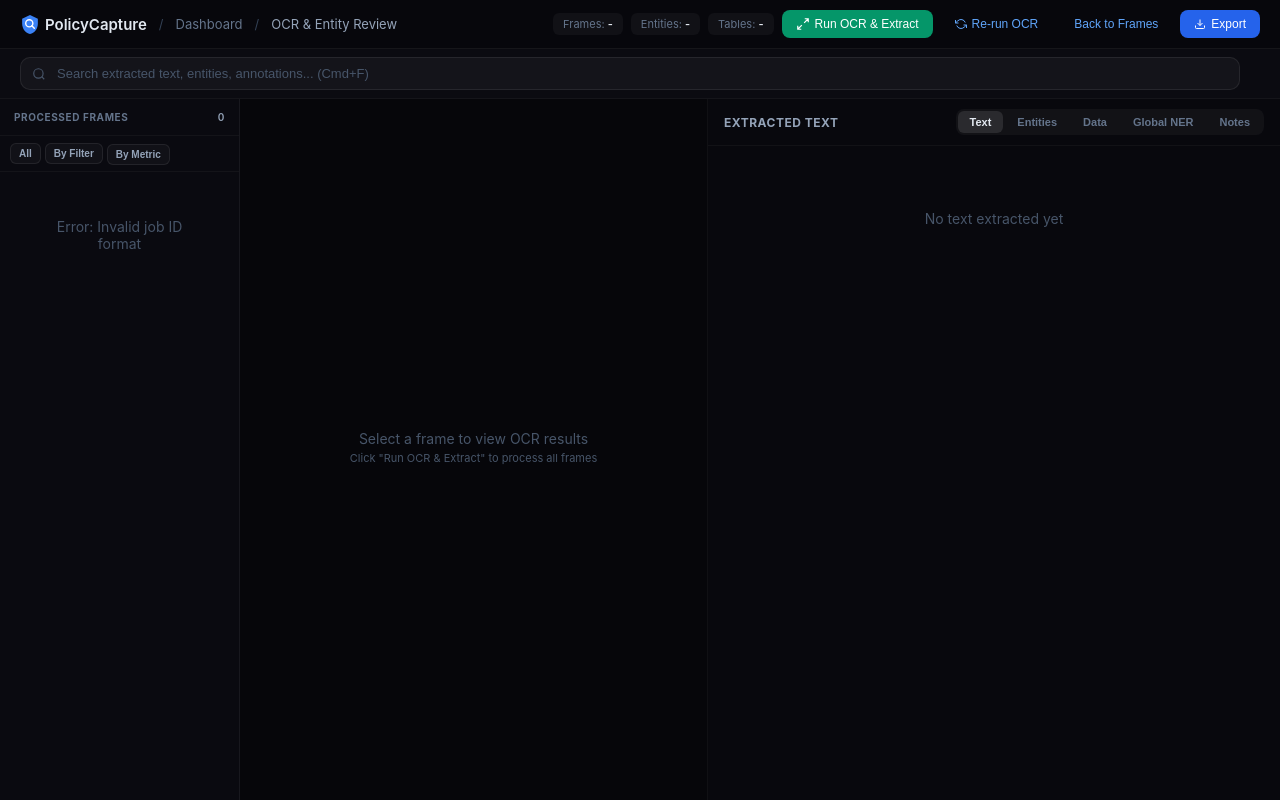
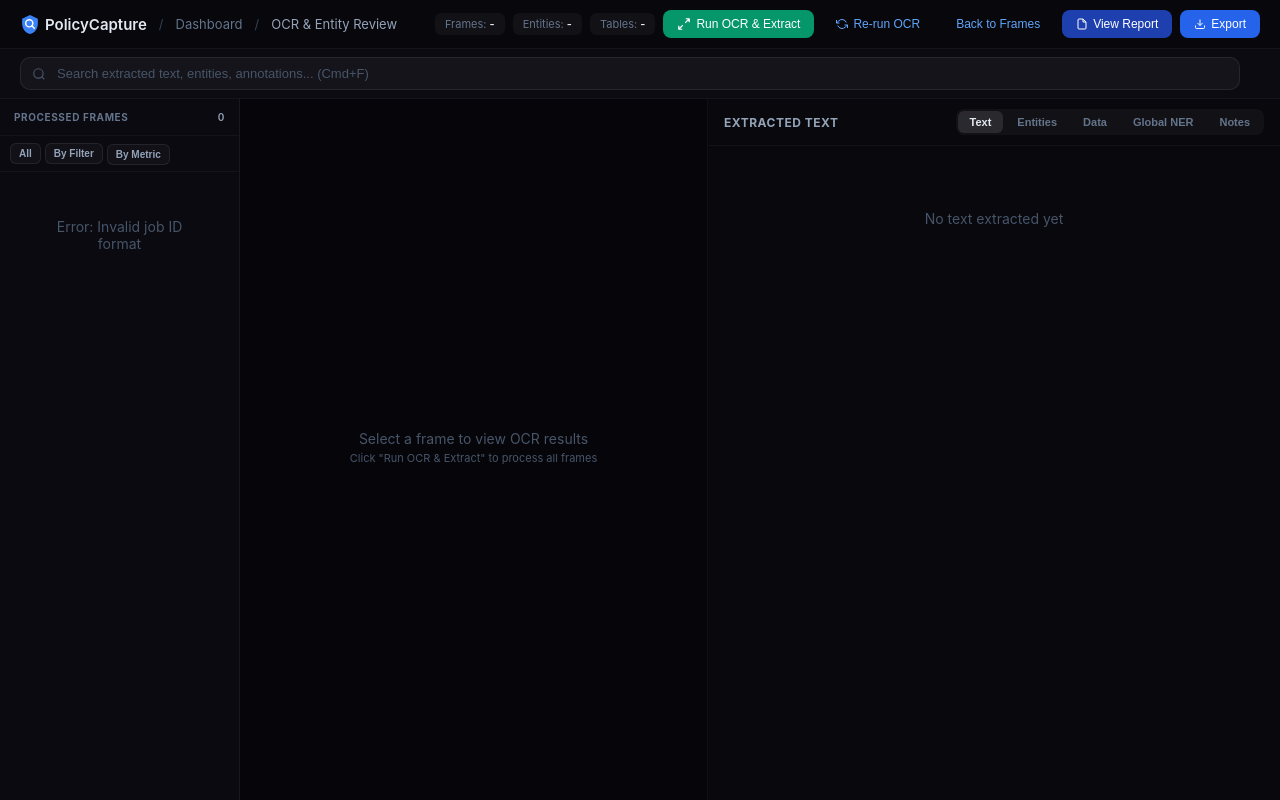
Before and after one commit to JayantDeveloper/PolicyCaptureMVP, a FastAPI app: page /jobs/1/ocr-review in a window 1280 px wide. Run offline with FastAPI, Linux system fonts and the light colour scheme.

Commit message:
added report button

```diff
--- a/apps/review-ui/templates/ocr_review.html
+++ b/apps/review-ui/templates/ocr_review.html
@@ -620,6 +620,10 @@
         Re-run OCR
       </button>
       <button class="btn btn-ghost" id="btn-back-frames">Back to Frames</button>
+      <button class="btn btn-green" id="btn-generate-report" style="background:#1e40af">
+        <svg width="12" height="12" viewBox="0 0 24 24" fill="none" stroke="currentColor" stroke-width="2"><path d="M14 2H6a2 2 0 00-2 2v16a2 2 0 002 2h12a2 2 0 002-2V8z"/><polyline points="14 2 14 8 20 8"/></svg>
+        View Report
+      </button>
       <div class="export-wrap">
         <button class="btn btn-blue" id="btn-export">
           <svg width="12" height="12" viewBox="0 0 24 24" fill="none" stroke="currentColor" stroke-width="2"><path d="M21 15v4a2 2 0 01-2 2H5a2 2 0 01-2-2v-4M7 10l5 5 5-5M12 15V3"/></svg>
@@ -746,5 +750,23 @@
   </div>
 
   <script src="/static/js/ocr_review.js"></script>
+  <script>
+    const JOB_ID = "{{ job_id }}";
+    document.getElementById('btn-generate-report').addEventListener('click', async () => {
+      const btn = document.getElementById('btn-generate-report');
+      btn.disabled = true;
+      btn.textContent = 'Generating...';
+      try {
+        const res = await fetch(`/api/jobs/${JOB_ID}/report`, { method: 'POST' });
+        if (!res.ok) throw new Error(await res.text());
+        window.open(`/api/jobs/${JOB_ID}/report/pdf`, '_blank');
+      } catch (e) {
+        alert('Report generation failed: ' + e.message);
+      } finally {
+        btn.disabled = false;
+        btn.innerHTML = '<svg width="12" height="12" viewBox="0 0 24 24" fill="none" stroke="currentColor" stroke-width="2"><path d="M14 2H6a2 2 0 00-2 2v16a2 2 0 002 2h12a2 2 0 002-2V8z"/><polyline points="14 2 14 8 20 8"/></svg> View Report';
+      }
+    });
+  </script>
 </body>
 </html>
```
Also changed, not shown: 2 other files.
